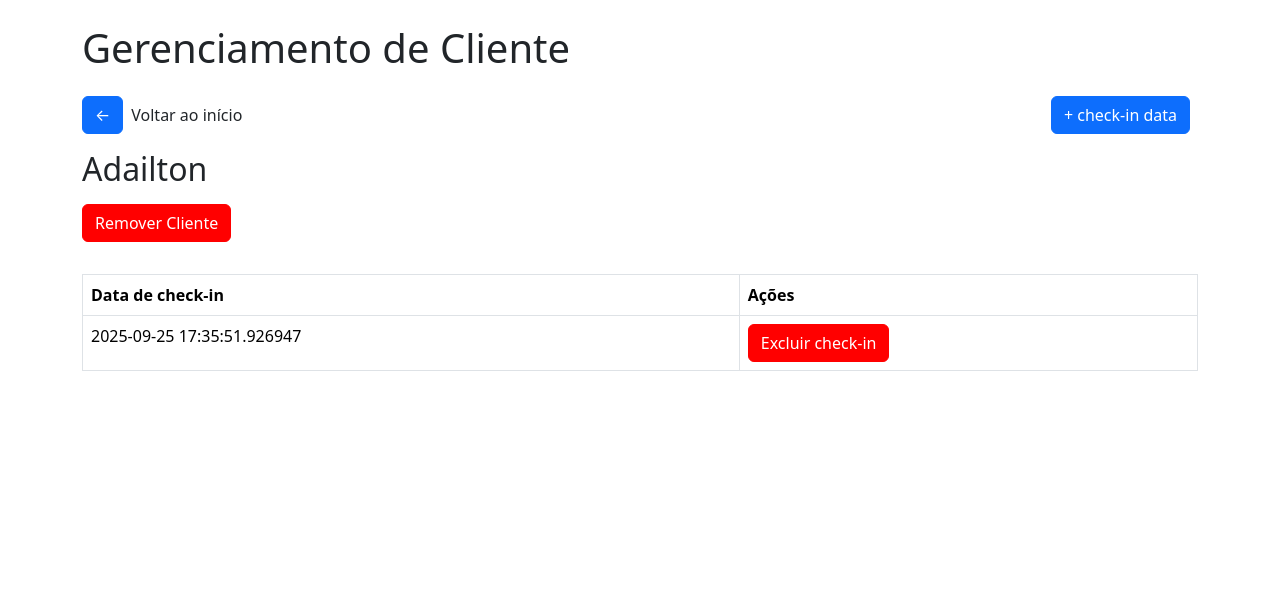
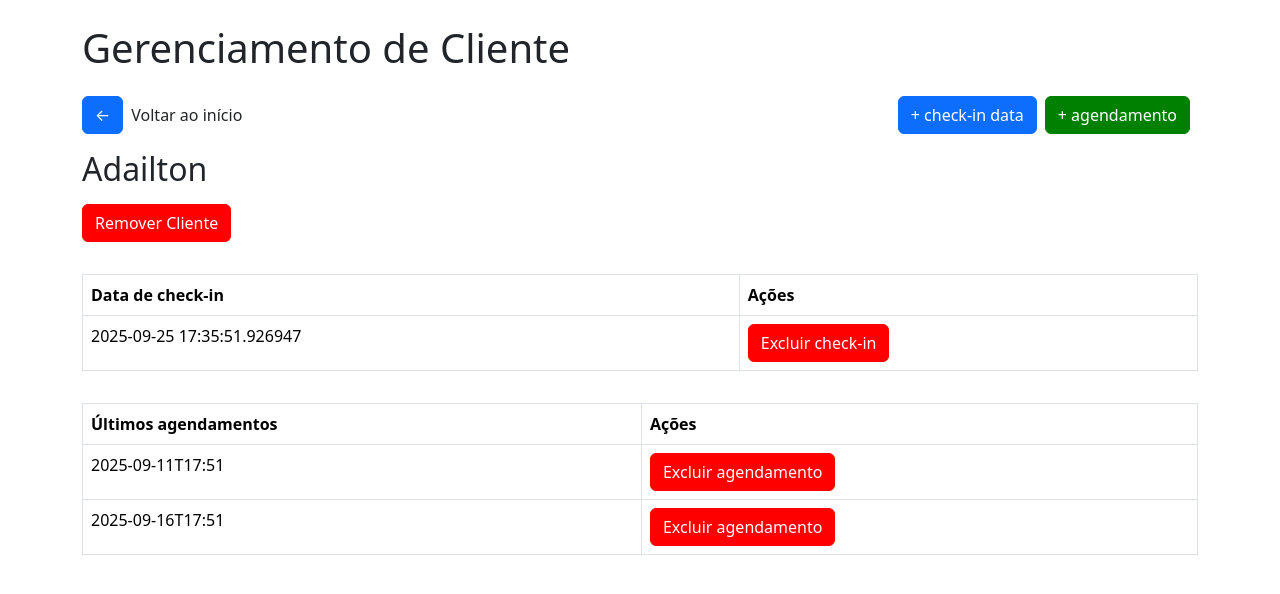
Before and after one commit to Markfgui675/app_estetica_flask, a Flask app: page /clientemassagem/1 in a window 1280 px wide. Shown: the top 594 px of the page. Run offline with Flask 3, Linux system fonts and the light colour scheme; data comes from the database, SQL or seed files in the repository; both versions use the stored data as it was after the commit.

Commit message:
develop:
lógica de agendamentos adicionada. Falta implementar nos outros serviços

```diff
--- a/app/model/model.py
+++ b/app/model/model.py
@@ -118,7 +118,7 @@ def init_db():
 
     #historico_agendamento
     conn.execute('''
-    CREATE TABLE IF NOT EXISTS historico_agendamento (
+    CREATE TABLE IF NOT EXISTS historico_agendamento_massagem (
         id INTEGER PRIMARY KEY AUTOINCREMENT,
         cliente_id INTEGER,
         data DATETIME,
--- a/app/static/css/style.css
+++ b/app/static/css/style.css
@@ -81,3 +81,8 @@ a{
 .excludecheckin{
     color: white;
 }
+
+.green{
+    background-color: green;
+    border-color:green;
+}
--- a/app/templates/massagem/cliente_massagem.html
+++ b/app/templates/massagem/cliente_massagem.html
@@ -17,7 +17,10 @@
         <div class="box-btn-home">
             <div class="box"><a href="/" class="btn btn-primary btn-home">&#x2190</a>
             <p>Voltar ao início</p></div>
-            <a href="/adcheckindatamassagem/{{cliente.id}}" class="btn btn-primary btn-home">+ check-in data</a>
+            <div class="box">
+                <a href="/adcheckindatamassagem/{{cliente.id}}" class="btn btn-primary btn-home">+ check-in data</a>
+                <a href="/adicionaragendamentomassagem/{{cliente.id}}" class="btn btn-primary btn-home green">+ agendamento</a>
+            </div>
         </div>
 
         <h2 class="mb-3">
@@ -41,6 +44,23 @@
                 <tr>
                 <td>{{ checkin.data }}</td>
                 <td><a href="/excluircheckinmassagem/{{checkin.id}}" class="btn btn-primary btn-remover excludecheckin">Excluir check-in</a></td>
+                </tr>
+                {% endfor %}
+            </tbody>
+        </table>
+
+        <table class="table table-bordered table-checkin">
+            <thead>
+                <tr>
+                <th>Últimos agendamentos</th>
+                <th>Ações</th>
+                </tr>
+            </thead>
+            <tbody>
+                {% for a in agendamentos %}
+                <tr>
+                <td>{{ a.data }}</td>
+                <td><a href="/excluiragendamentomassagem/{{a.id}}" class="btn btn-primary btn-remover excludecheckin">Excluir agendamento</a></td>
                 </tr>
                 {% endfor %}
             </tbody>
--- a/app/views/massagem.py
+++ b/app/views/massagem.py
@@ -16,7 +16,8 @@ def cliente_massagem(cliente_id):
     conn = get_db_connection()
     cliente = conn.execute("SELECT * FROM cliente_massagem WHERE id = ?", (cliente_id,)).fetchone()
     checkins = conn.execute("SELECT * FROM checkin_massagem WHERE cliente_id = ? ORDER BY data ASC", (cliente_id,))
-    return render_template('massagem/cliente_massagem.html', cliente=cliente, checkins=checkins)
+    agendamentos = conn.execute("SELECT * FROM historico_agendamento_massagem WHERE cliente_id = ? ORDER BY data ASC", (cliente_id,))
+    return render_template('massagem/cliente_massagem.html', cliente=cliente, checkins=checkins, agendamentos=agendamentos)
 
 @app.route('/adcheckindatamassagem/<int:cliente_id>', methods=['GET', 'POST'])
 def ad_checkin_massagem_data(cliente_id):
@@ -88,3 +89,23 @@ def excluir_ch_massagem(checkin_id):
     massagem.excluir_checkin(checkin_id)
     flash(f"Check-in removido!", "warning")
     return redirect(url_for("homepage_massagem"))
+
+@app.route("/adicionaragendamentomassagem/<int:cliente_id>", methods=['GET', 'POST'])
+def adicionar_agendamento_massagem(cliente_id):
+    conn = get_db_connection()
+    cliente = conn.execute("SELECT * FROM cliente_massagem WHERE id = ?", (cliente_id,)).fetchone()
+    if request.method == 'POST':
+        data_input = request.form['data_checkin'].strip()
+        try:
+            massagem.adicionar_agendamento(cliente_id, data=data_input)
+            flash(f"Agendamento adicionado para {cliente['nome']} em {data_input}", "success")
+        except ValueError:
+          flash("Formato inválido! Use DD/MM/AAAA HH:MM", "warning")
+    return render_template("massagem/agendamento.html", cliente=cliente)
+
+
+@app.route("/excluiragendamentomassagem/<int:data_id>")
+def excluir_agendamento_massagem(data_id):
+    massagem.excluir_agendamento(data_id)
+    flash(f"Agendamento removido!", "warning")
+    return redirect(url_for("homepage_massagem"))
```
Also changed, not shown: app/controller/massagem.py (+12 -1 lines), app/templates/massagem/agendamento.html (added, +39 -0 lines), checkins.db.
